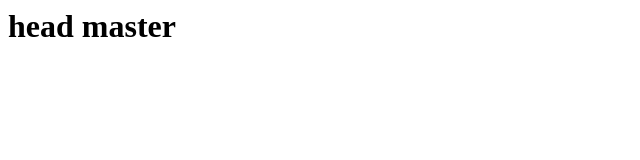
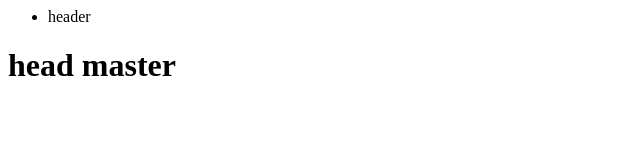
Before and after one commit to Thoryaa/myre, a plain HTML site: page index.html in a window 1280 px wide. Shown: the whole page, without its empty margins (0-640 px from the left). Drawn offline with Linux system fonts and the light colour scheme.

Commit message:
header index modif

```diff
--- a/index.html
+++ b/index.html
@@ -8,6 +8,11 @@
 </head>
 
 <body>
+    <nav>
+        <ul>
+            <li>header</li>
+        </ul>
+    </nav>
     <h1>head master</h1>
 
 </body>
```
